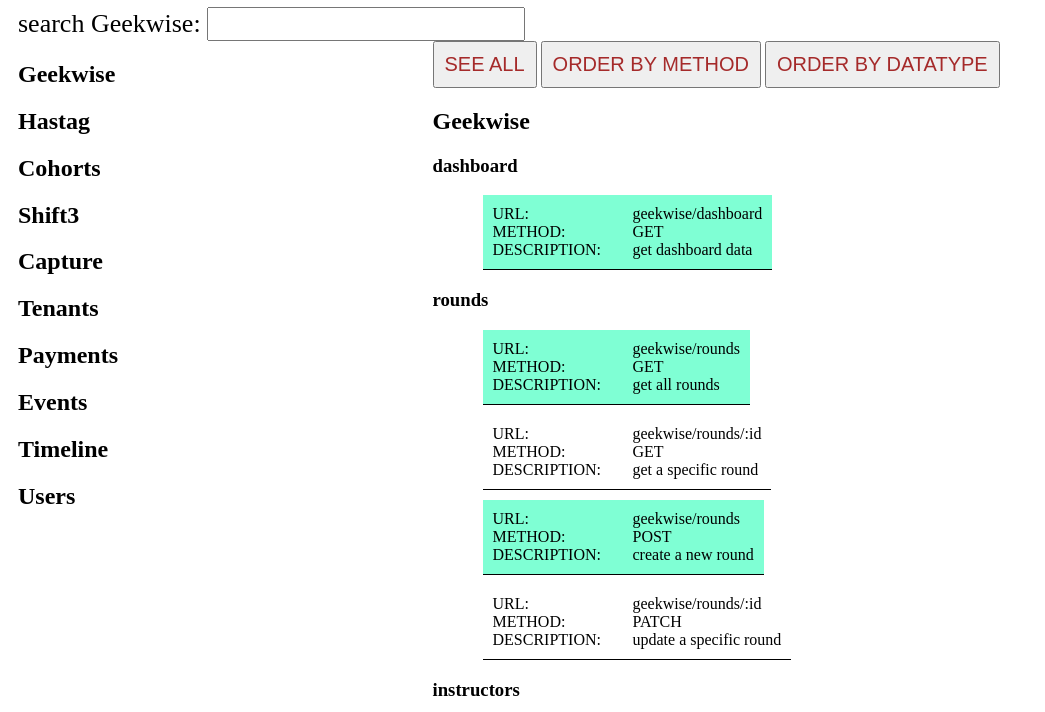
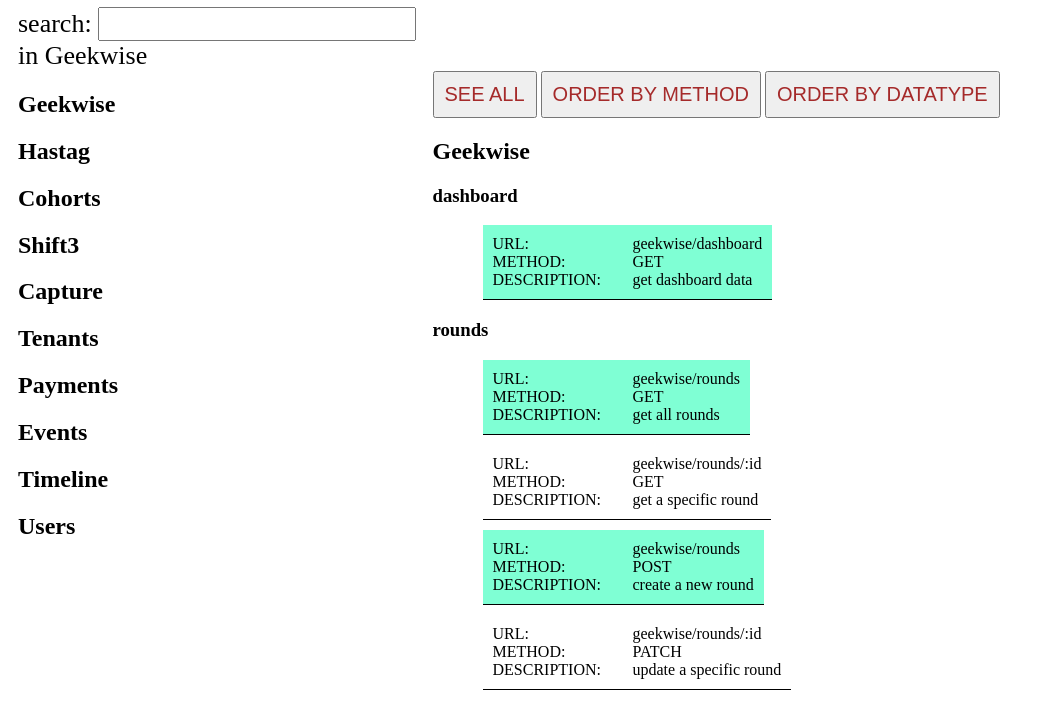
Before and after one commit to geekwisevinson/documentation_starter, a plain HTML site: page app/index.html at #!/home in a window 1280 px wide. Shown: the part 91-803 px from the top of the page, without its empty margins (0-1045 px from the left). Drawn offline with nearby package versions, Linux system fonts and the light colour scheme.

Commit message:
documentation

```diff
--- a/app/home/home.html
+++ b/app/home/home.html
@@ -7,7 +7,8 @@
 </header>
 
 
-<div class="searchTerm">search {{selectedEndPoint.name}}: <input type="text" ng-model="queryStr"></div>
+<div class="searchTerm">search: <input type="text" ng-model="queryStr"> <br>
+	in {{selectedEndPoint.name}}</div>
 <div>
 	<div class="end-points">
 
```
